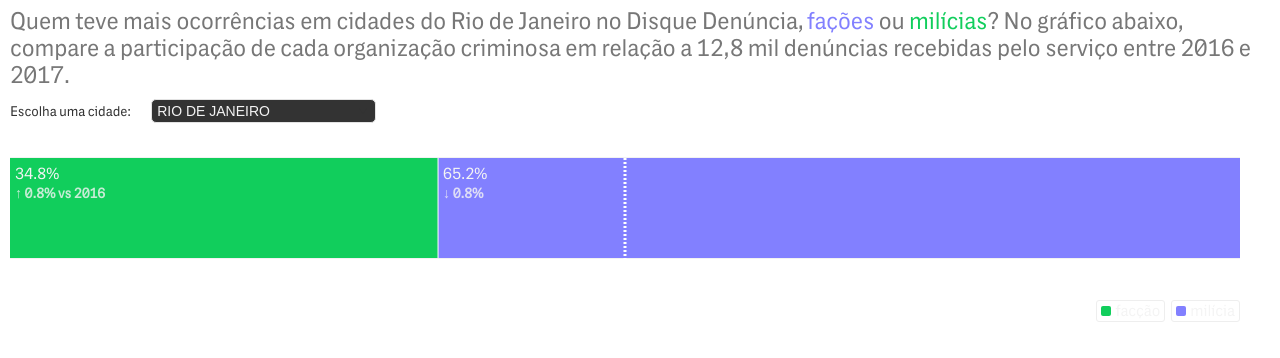
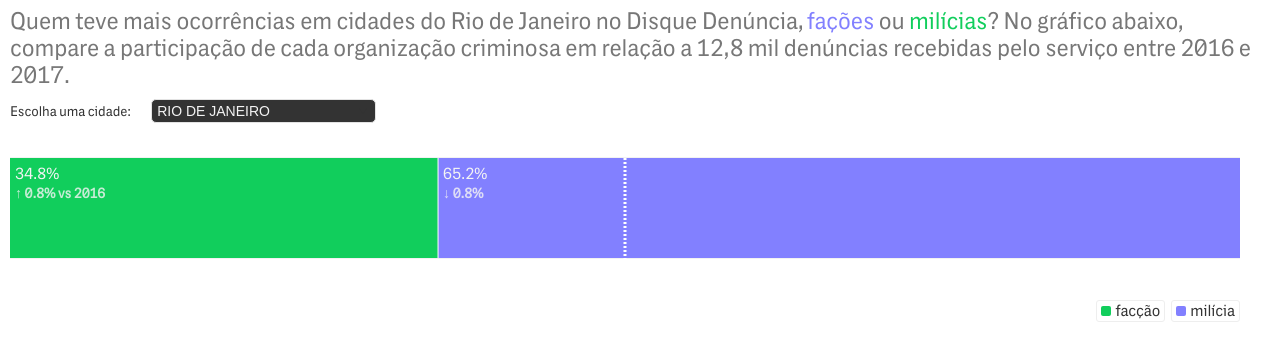
Before and after one commit to sergiospagnuolo/intercept-volt, a plain HTML site: page treemap-2-fundoclaro/index.html in a window 1280 px wide. Shown: the part 48-406 px from the top of the page. Drawn offline with Linux system fonts and the light colour scheme.

Commit message:
small fix

```diff
--- a/treemap-2-fundoclaro/index.html
+++ b/treemap-2-fundoclaro/index.html
@@ -36,7 +36,7 @@
 	  margin: 0
 	}
   .label {
-		color: #f4f4f4 !important;
+		color: #333 !important;
 		font-size: 16px !important;
 	}
 	h2{
```
